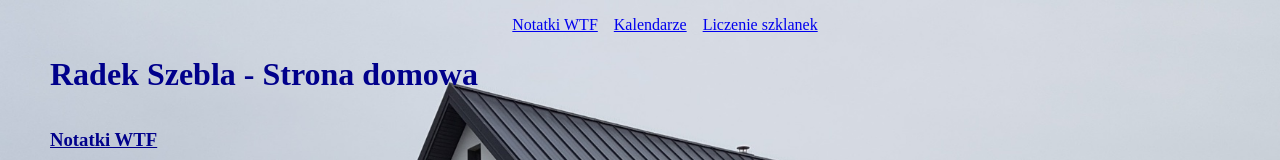
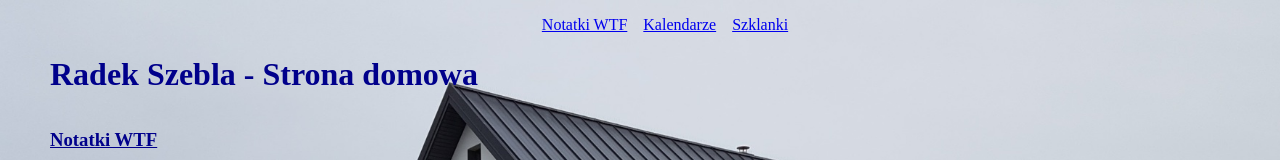
Before and after one commit to RadowidSzebla/homepage-gulp, a website: page src/content/index.html in a window 1280 px wide. Shown: the top 160 px of the page. Drawn offline with nearby package versions, Linux system fonts and the light colour scheme; files that its build step writes are made by us from their sources; files whose address does not match are found by name.

Commit message:
cosmetics

```diff
--- a/src/content/index.html
+++ b/src/content/index.html
@@ -40,7 +40,7 @@
           <ul class="navigation__list">
             <li class="navigation__item"><a href="notatkiWTF.html">Notatki WTF</a></li>
             <li class="navigation__item"><a href="kalendarzWzor.html">Kalendarze</a></li>
-            <li class="navigation__item"><a href="https://radowidszebla.github.io/hydrapp/">Liczenie szklanek</a></li>
+            <li class="navigation__item"><a href="https://radowidszebla.github.io/hydrapp/">Szklanki</a></li>
           </ul>
         </nav>
         <h1>Radek Szebla - Strona domowa</h1>
```
